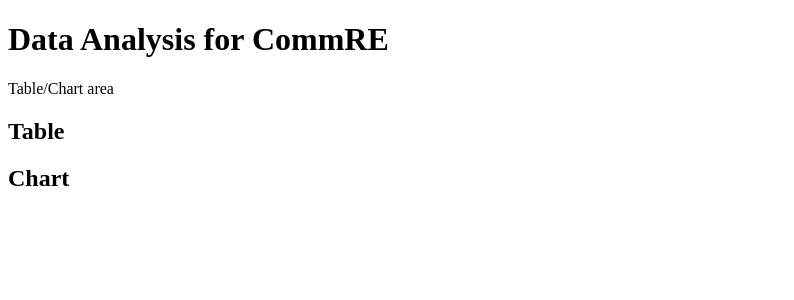
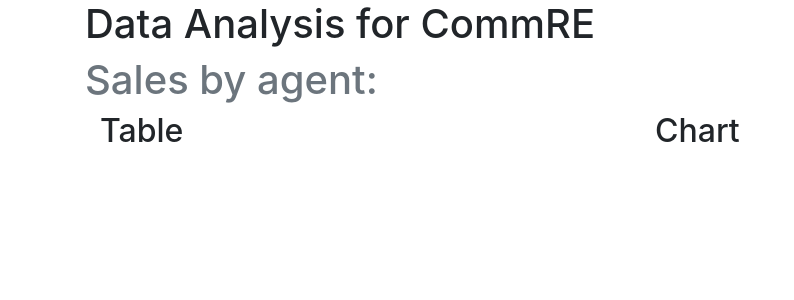
Before and after one commit to connorleee/CommRE, a React (Create React App) app: page / in a window 1280 px wide. Shown: the top 300 px of the page, without its empty margins (0-794 px from the left). Built offline with nearby package versions, Linux system fonts and the light colour scheme.

Commit message:
imported an set up reactstrap to use bootstrap on react components. working on skeleton and rough styling

```diff
--- a/package.json
+++ b/package.json
@@ -6,10 +6,12 @@
     "@testing-library/jest-dom": "^5.12.0",
     "@testing-library/react": "^11.2.6",
     "@testing-library/user-event": "^12.8.3",
+    "bootstrap": "^4.6.0",
     "express": "^4.17.1",
     "react": "^17.0.2",
     "react-dom": "^17.0.2",
     "react-scripts": "4.0.3",
+    "reactstrap": "^8.9.0",
     "web-vitals": "^1.1.1"
   },
   "scripts": {
--- a/src/App.js
+++ b/src/App.js
@@ -1,18 +1,16 @@
+import React from "react";
 import Header from "./components/Header";
-import Table from "./components/Table";
-import Chart from "./components/Chart";
+import SalesData from "./components/SalesData";
+import { Container } from "reactstrap";
+import "bootstrap/dist/css/bootstrap.min.css";
 
 function App() {
   return (
-    <div className="App">
-      <Header />
-      <div>
-        <span>Table/Chart area</span>
-        <div>
-          <Table />
-          <Chart />
-        </div>
-      </div>
+    <div>
+      <Container>
+        <Header />
+        <SalesData />
+      </Container>
     </div>
   );
 }
--- a/src/components/Chart.js
+++ b/src/components/Chart.js
@@ -1,3 +1,5 @@
+import React from "react";
+
 const Chart = () => {
   return (
     <div>
--- a/src/components/Header.js
+++ b/src/components/Header.js
@@ -1,3 +1,5 @@
+import React from "react";
+
 const Header = () => {
   return (
     <div>
--- /dev/null
+++ b/src/components/SalesData.js
@@ -0,0 +1,26 @@
+import React, { useState } from "react";
+import Table from "./Table";
+import Chart from "./Chart";
+import { Container, Col, Row, Button } from "reactstrap";
+
+const SalesData = () => {
+  const [currentAgent, setCurrentAgent] = useState("");
+
+  return (
+    <Container>
+      <Row color="primary">
+        <h1 className="text-muted">Sales by agent: {currentAgent}</h1>
+      </Row>
+      <Row>
+        <Col xl="6" lg="6" sm="12">
+          <Table />
+        </Col>
+        <Col xl="6" lg="6" sm="12">
+          <Chart />
+        </Col>
+      </Row>
+    </Container>
+  );
+};
+
+export default SalesData;
--- a/src/components/Table.js
+++ b/src/components/Table.js
@@ -1,3 +1,5 @@
+import React from "react";
+
 const Table = () => {
   return (
     <div>
--- a/src/index.js
+++ b/src/index.js
@@ -1,6 +1,7 @@
 import React from "react";
 import ReactDOM from "react-dom";
 import App from "./App";
+import "bootstrap/dist/css/bootstrap.min.css";
 
 ReactDOM.render(
   <React.StrictMode>
```
Also changed, not shown: 1 other file (tests, documents, lock files or other folders).
